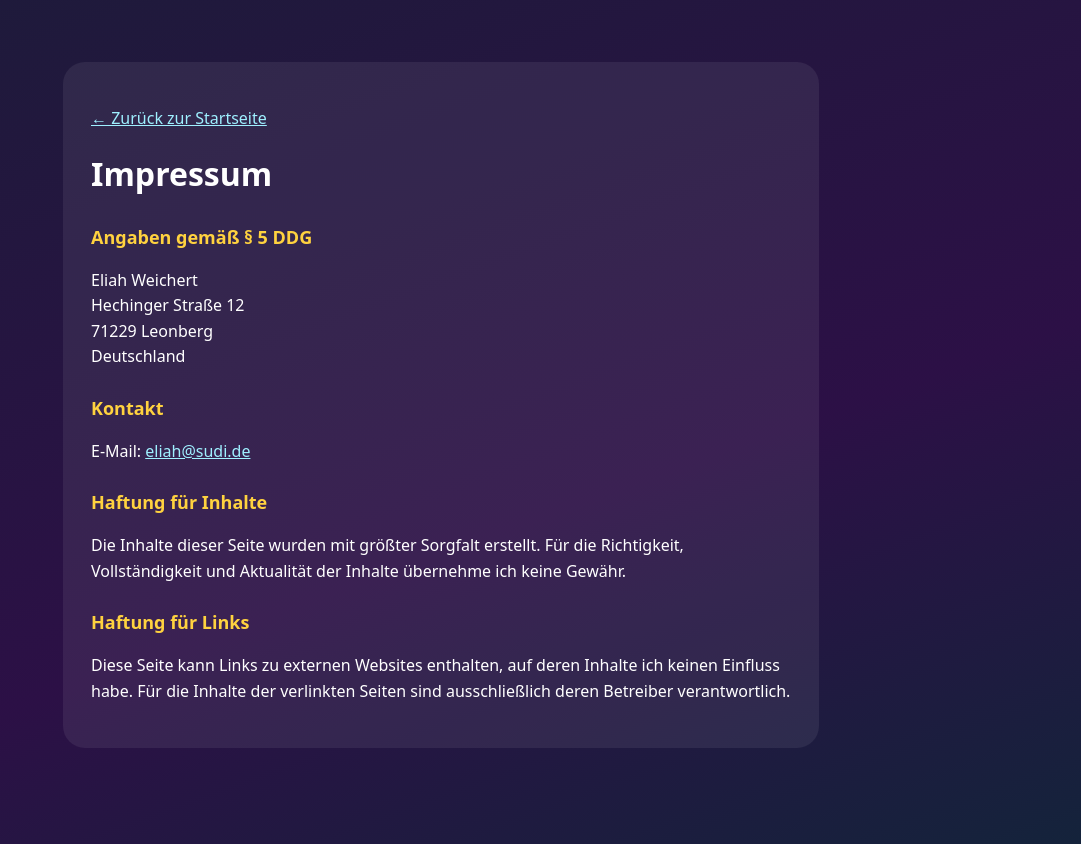
After one commit to blackKittys3890/Kittysquiz, a PHP site: page /impressum.php in a window 1280 px wide. The commit adds this page. Shown: the whole page, without its empty margins (199-1280 px from the left). Run offline with PHP 8.4, Linux system fonts and the light colour scheme; a stand-in replaces the project's code that opens the database connection; some libraries are stand-ins or nearby versions.

Commit message:
feat: Update version numbers and add footer links in index and lobby pages; create impressum page

```diff
--- /dev/null
+++ b/impressum.php
@@ -0,0 +1,53 @@
+<?php
+// Version 1.1
+?>
+<!DOCTYPE html>
+<html lang="de">
+<head>
+    <meta charset="UTF-8">
+    <meta name="viewport" content="width=device-width, initial-scale=1">
+    <title>Impressum – KittysRätsel</title>
+    <style>
+        body { margin: 0; padding: 22px; min-height: 100vh; font-family: system-ui, sans-serif; color: #fff;
+            background: linear-gradient(160deg, #1d1b3a, #2c1046 60%, #14233b); }
+        a { color: #9ff0ff; }
+        .card { max-width: 700px; margin: 40px auto; background: rgba(255,255,255,.07); border-radius: 22px; padding: 28px; line-height: 1.6; }
+        h1 { margin-top: 0; }
+        h2 { font-size: 18px; margin-top: 24px; color: #ffd23f; }
+        .platzhalter { background: #ffd23f; color: #2a1b00; padding: 0 4px; border-radius: 4px; font-weight: bold; }
+    </style>
+</head>
+<body>
+    <div class="card">
+        <p><a href="/index.php">← Zurück zur Startseite</a></p>
+
+        <h1>Impressum</h1>
+
+        <h2>Angaben gemäß § 5 DDG</h2>
+        <p>
+            Eliah Weichert<br>
+            Hechinger Straße 12<br>
+            71229 Leonberg<br>
+            Deutschland
+        </p>
+
+        <h2>Kontakt</h2>
+        <p>
+            E-Mail: <a href="mailto:eliah@sudi.de">eliah@sudi.de</a>
+        </p>
+
+        <h2>Haftung für Inhalte</h2>
+        <p>
+            Die Inhalte dieser Seite wurden mit größter Sorgfalt erstellt. Für die Richtigkeit,
+            Vollständigkeit und Aktualität der Inhalte übernehme ich keine Gewähr.
+        </p>
+
+        <h2>Haftung für Links</h2>
+        <p>
+            Diese Seite kann Links zu externen Websites enthalten, auf deren Inhalte ich keinen Einfluss habe.
+            Für die Inhalte der verlinkten Seiten sind ausschließlich deren Betreiber verantwortlich.
+        </p>
+    </div>
+</body>
+</html>
+<!-- Version 1.1 -->
--- a/index.php
+++ b/index.php
@@ -1,5 +1,5 @@
 <?php
-// Version 1.5
+// Version 1.6
 require_once __DIR__ . '/config.php';
 
 $user = $_SESSION['discord_user'] ?? null;
@@ -134,6 +134,7 @@ unset($_SESSION['login_error']);
             Mit Discord anmelden
         </a>
     </div>
+<footer style="text-align:center;margin:30px 0 10px;font-size:14px;opacity:.8;"><a href="/impressum.php" style="color:#9ff0ff;">Impressum</a> · <a href="/datenschutz.php" style="color:#9ff0ff;">Datenschutz</a></footer>
 </body>
 </html>
-<!-- Version 1.5 -->
+<!-- Version 1.6 -->
--- a/lobby.php
+++ b/lobby.php
@@ -1,5 +1,5 @@
 <?php
-// Version 2.0
+// Version 2.1
 require_once __DIR__ . '/config.php';
 require_once __DIR__ . '/db.php';
 
@@ -84,5 +84,7 @@ $myRooms = $stmt->fetchAll();
     </div>
 
     <p><a href="fragen.php">Kategorien & Fragen verwalten</a> | <a href="verfuegbarkeit.php">Verfügbarkeit planen</a> | <a href="logout.php">Ausloggen</a></p>
+<footer style="text-align:center;margin:30px 0 10px;font-size:14px;opacity:.8;"><a href="/impressum.php" style="color:#9ff0ff;">Impressum</a> · <a href="/datenschutz.php" style="color:#9ff0ff;">Datenschutz</a></footer>
 </body>
 </html>
+<!-- Version 2.1 -->
```
